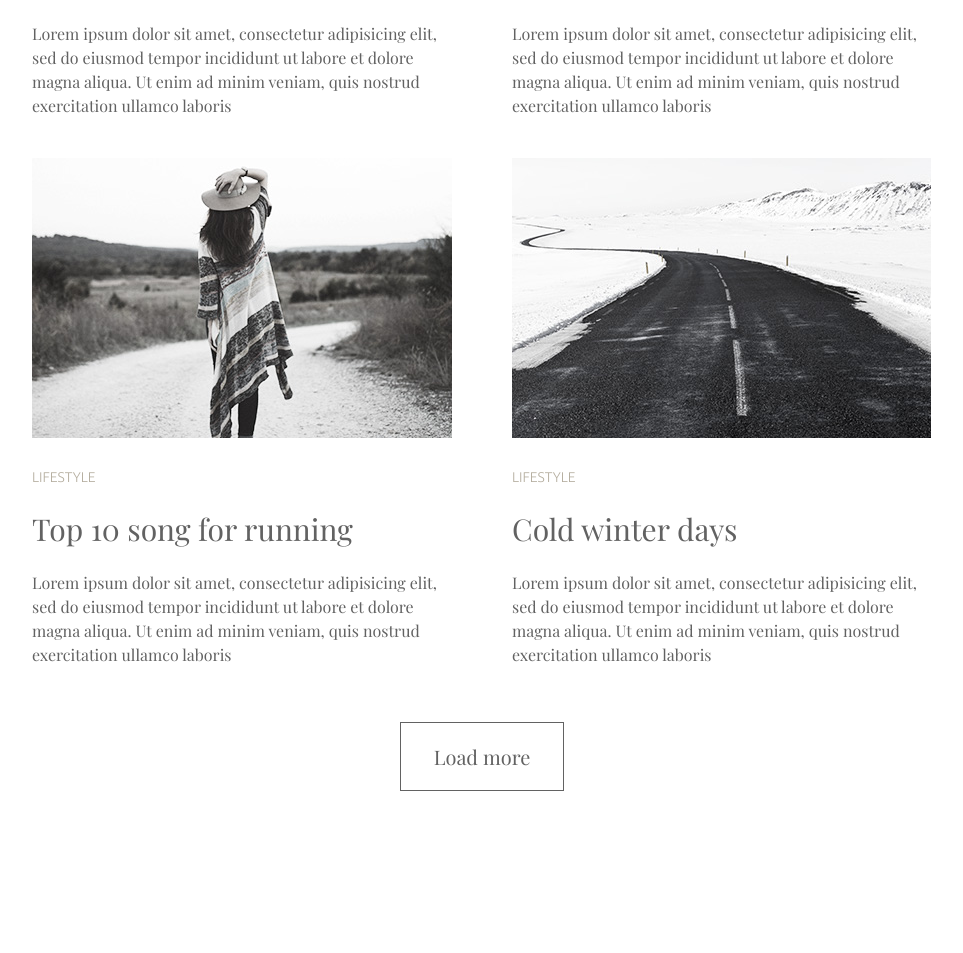
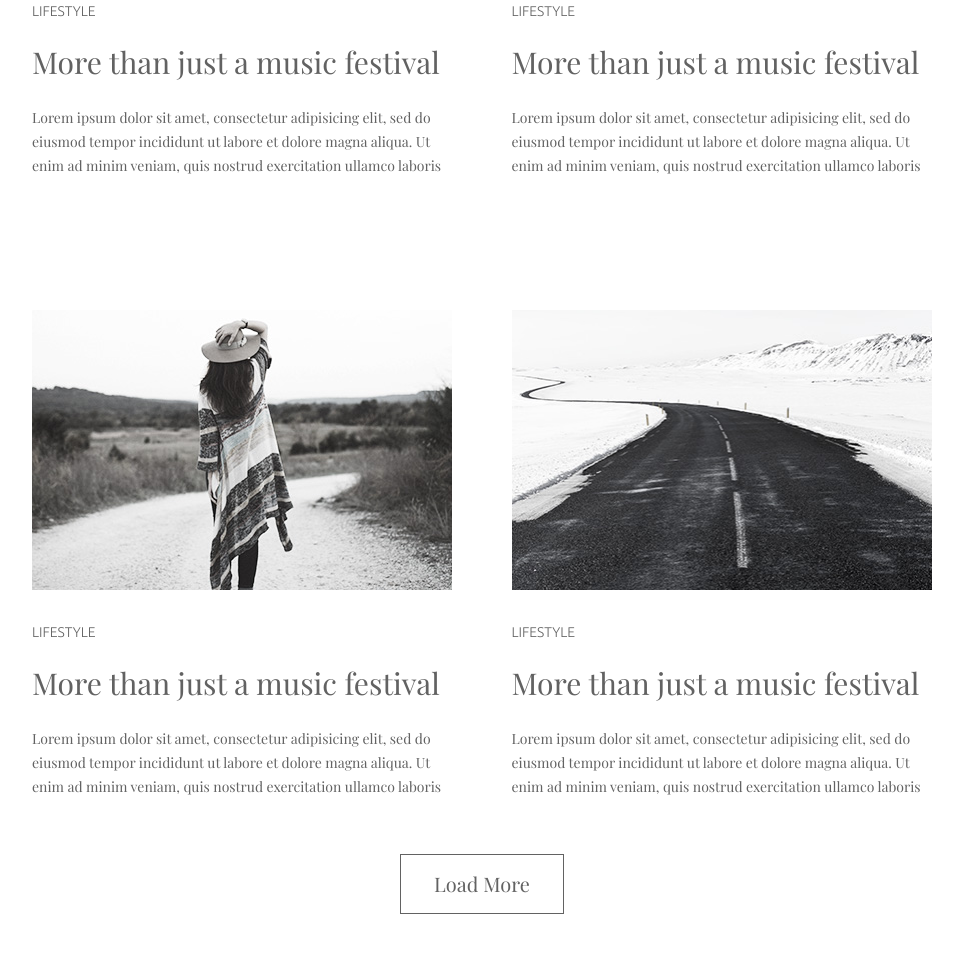
Before and after one commit to TarasGrynik/goit-fe-course, a plain HTML site: page html-css/module-03/index.html in a window 1280 px wide. Shown: the part 1137-2090 px from the top of the page, without its empty margins (158-1121 px from the left). Before the commit the page ends 1998 px from the top, so only its background shows below. Drawn offline with nearby package versions, Linux system fonts and the light colour scheme.

Commit message:
fixed bugs from index&css

```diff
--- a/html-css/module-03/css/style.css
+++ b/html-css/module-03/css/style.css
@@ -1,12 +1,14 @@
 body {
-  font-family: 'Playfair Display', serif;
+  font-family: 'Playfair Display', Arial, Helvetica, sans-serif;
   color: #626262;
+  font-size: 14px;
 }
 
-a {
+.nav__list a {
   text-decoration: none;
   text-transform: uppercase;
   color: #626262;
+  line-height: 24px;
 }
 
 .container {
@@ -25,7 +27,7 @@ a {
 
 }
 
-.nav__list>li {
+.nav__list > li {
   display: inline-block;
 }
 
@@ -43,50 +45,53 @@ a {
 
 /* END HEADER */
 
-.content {
-  width: 420px;
-  float: left;
+.lifestyle {
+  margin-bottom: 132px;
 }
 
-.content:last-child {
-  float: none;
+.lifestyle:last-child {
+  margin-bottom: 0px;
 }
 
-.lifestyle,
-.dream,
-.song {
-  margin-right: 60px;
+.left__post {
+  margin-right: 56px;
 }
 
-.subtitle {
-  font-family: 'Ubuntu', sans-serif;
-  text-transform: uppercase;
-  font-size: 14px;
-  color: #b4ad9e;
-  margin: 30px 0;
+.lifestyle__item {
+  display: inline-block;
 }
 
-.title {
-  font-size: 30px;
-  margin-bottom: 27px;
+.lifestyle__item {
+  width: 420px;
 }
 
-.subtext {
-  margin-bottom: 40px;
+.lifestyle__subtitle {
+  font: 300 14px/17px "Ubuntu", sans-serif;
+  text-transform: uppercase;
+  margin: 32px 0 24px;
+}
+
+.lifestyle__title {
+  font-size: 30px;
+  line-height: 36px;
+  margin-bottom: 26px;
+}
+
+.lifestyle__text {
+  font-size: 14px;
   line-height: 24px;
 }
 
-.footer {
+.btn {
+  display: block;
+  margin: 55px auto 70px;
+  width: 164px;
+  height: 60px;
   text-align: center;
+  border: 1px solid #626262;
+  font-family: 'Playfair Display', Arial, Helvetica, sans-serif;
+  background-color: transparent;
+  font-size: 20px;
+  line-height: 24px;
+  color: #626262;
 }
-
-.btn {
-  margin: 15px 0 70px;
-  padding: 20px 33px;
-  font-size: 20px;
-  font-family: 'Playfair Display', serif;
-  color: #626262;
-  background: transparent;
-  border: 1px solid #626262;
-  cursor: pointer;
-}
--- a/html-css/module-03/index.html
+++ b/html-css/module-03/index.html
@@ -32,65 +32,73 @@
         </ul>
       </nav>
     </header>
+
     <main class="main__content">
-      <section class="lifestyle content" id="lifestyle">
-        <img src="img/dancing-girl.jpg" alt="dancing girl" width="420" height="280">
-        <p class="subtitle">Lifestyle</p>
-        <h2 class="title">More than just a music festival</h2>
-        <p class="subtext">Lorem ipsum dolor sit amet, consectetur adipisicing elit, sed do eiusmod tempor incididunt ut
-          labore et dolore
-          magna aliqua. Ut enim ad minim veniam, quis nostrud exercitation ullamco laboris
-        </p>
+      <!-- SECTION LIFESTYLE__FIRST -->
+      <section class="lifestyle lifestyle__first">
+        <ul class="lifestyle__list">
+          <li class="lifestyle__item left__post">
+            <img src="img/dancing-girl.jpg" alt="dancing girl" width="420" height="280">
+            <p class="lifestyle__subtitle">Lifestyle</p>
+            <h2 class="lifestyle__title">More than just a music festival </h2>
+            <p class="lifestyle__text">Lorem ipsum dolor sit amet, consectetur adipisicing elit, sed do eiusmod tempor
+              incididunt ut labore et dolore magna aliqua. Ut enim ad minim veniam, quis nostrud exercitation ullamco
+              laboris </p>
+          </li>
+          <li class="lifestyle__item">
+            <img src="img/coffee.jpg" alt="coffee" width="420" height="280">
+            <p class="lifestyle__subtitle">Lifestyle</p>
+            <h2 class="lifestyle__title">More than just a music festival </h2>
+            <p class="lifestyle__text">Lorem ipsum dolor sit amet, consectetur adipisicing elit, sed do eiusmod tempor
+              incididunt ut labore et dolore magna aliqua. Ut enim ad minim veniam, quis nostrud exercitation ullamco
+              laboris </p>
+          </li>
+        </ul>
       </section>
-      <section class="coffee content" id="coffee">
-        <img src="img/coffee.jpg" alt="man keep coffee" width="420" height="280">
-        <p class="subtitle">lifestyle</p>
-        <h2 class="title">Life tastes better with coffee</h2>
-        <p class="subtext">Lorem ipsum dolor sit amet, consectetur adipisicing elit, sed do eiusmod tempor incididunt ut
-          labore et dolore
-          magna aliqua. Ut enim ad minim veniam, quis nostrud exercitation ullamco laboris
-        </p>
+      <!-- SECTION PHOTODIARY -->
+      <section class="lifestyle photodiary">
+        <ul class="lifestyle__list">
+          <li class="lifestyle__item left__post">
+            <img src="img/girls-in-america.jpg" alt="girls in America" width="420" height="280">
+            <p class="lifestyle__subtitle">Lifestyle</p>
+            <h2 class="lifestyle__title">More than just a music festival </h2>
+            <p class="lifestyle__text">Lorem ipsum dolor sit amet, consectetur adipisicing elit, sed do eiusmod tempor
+              incididunt ut labore et dolore magna aliqua. Ut enim ad minim veniam, quis nostrud exercitation ullamco
+              laboris </p>
+          </li>
+          <li class="lifestyle__item">
+            <img src="img/man-in-alps.jpg" alt="man in Alps" width="420" height="280">
+            <p class="lifestyle__subtitle">Lifestyle</p>
+            <h2 class="lifestyle__title">More than just a music festival </h2>
+            <p class="lifestyle__text">Lorem ipsum dolor sit amet, consectetur adipisicing elit, sed do eiusmod tempor
+              incididunt ut labore et dolore magna aliqua. Ut enim ad minim veniam, quis nostrud exercitation ullamco
+              laboris </p>
+          </li>
+        </ul>
       </section>
-      <section class="dream content" id="dream">
-        <img src="img/girls-in-america.jpg" alt="Girls in America" width="420" height="280">
-        <p class="subtitle">photodiary</p>
-        <h2 class="title">American dream</h2>
-        <p class="subtext">Lorem ipsum dolor sit amet, consectetur adipisicing elit, sed do eiusmod tempor incididunt ut
-          labore et dolore
-          magna aliqua. Ut enim ad minim veniam, quis nostrud exercitation ullamco laboris
-        </p>
+      <!-- SECTION LIFESTYLE__SECOND -->
+      <section class="lifestyle lifestyle__second">
+        <ul class="lifestyle__list">
+          <li class="lifestyle__item left__post">
+            <img src="img/girls-in-hat.jpg" alt="girl in hat" width="420" height="280">
+            <p class="lifestyle__subtitle">Lifestyle</p>
+            <h2 class="lifestyle__title">More than just a music festival </h2>
+            <p class="lifestyle__text">Lorem ipsum dolor sit amet, consectetur adipisicing elit, sed do eiusmod tempor
+              incididunt ut labore et dolore magna aliqua. Ut enim ad minim veniam, quis nostrud exercitation ullamco
+              laboris </p>
+          </li>
+          <li class="lifestyle__item">
+            <img src="img/winter-road.jpg" alt="winter road" width="420" height="280">
+            <p class="lifestyle__subtitle">Lifestyle</p>
+            <h2 class="lifestyle__title">More than just a music festival </h2>
+            <p class="lifestyle__text">Lorem ipsum dolor sit amet, consectetur adipisicing elit, sed do eiusmod tempor
+              incididunt ut labore et dolore magna aliqua. Ut enim ad minim veniam, quis nostrud exercitation ullamco
+              laboris </p>
+          </li>
+        </ul>
       </section>
-      <section class="travel content" content id="travel">
-        <img src="img/man-in-alps.jpg" alt="man in Alps" width="419" height="280">
-        <p class="subtitle">photodiary</p>
-        <h2 class="title">A day exploring the Alps</h2>
-        <p class="subtext">Lorem ipsum dolor sit amet, consectetur adipisicing elit, sed do eiusmod tempor incididunt ut
-          labore et dolore
-          magna aliqua. Ut enim ad minim veniam, quis nostrud exercitation ullamco laboris
-        </p>
-      </section>
-      <section class="song content" id="song">
-        <img src="img/girls-in-hat.jpg" alt="girl in hat" width="420" height="280">
-        <p class="subtitle">lifestyle</p>
-        <h2 class="title">Top 10 song for running</h2>
-        <p class="subtext">Lorem ipsum dolor sit amet, consectetur adipisicing elit, sed do eiusmod tempor incididunt ut
-          labore et dolore
-          magna aliqua. Ut enim ad minim veniam, quis nostrud exercitation ullamco laboris
-        </p>
-      </section>
-      <section class="winter content" id="winter">
-        <img src="img/winter-road.jpg" alt="road in winter" width="419" height="280">
-        <p class="subtitle">lifestyle</p>
-        <h2 class="title">Cold winter days</h2>
-        <p class="subtext">Lorem ipsum dolor sit amet, consectetur adipisicing elit, sed do eiusmod tempor incididunt ut
-          labore et dolore
-          magna aliqua. Ut enim ad minim veniam, quis nostrud exercitation ullamco laboris
-        </p>
-      </section>
-      <footer class="footer">
-        <button class="btn" name="button" type="button">Load more</button>
-      </footer>
     </main>
+    <button type="submit" class="btn">Load More</button>
   </div>
 </body>
 
```
